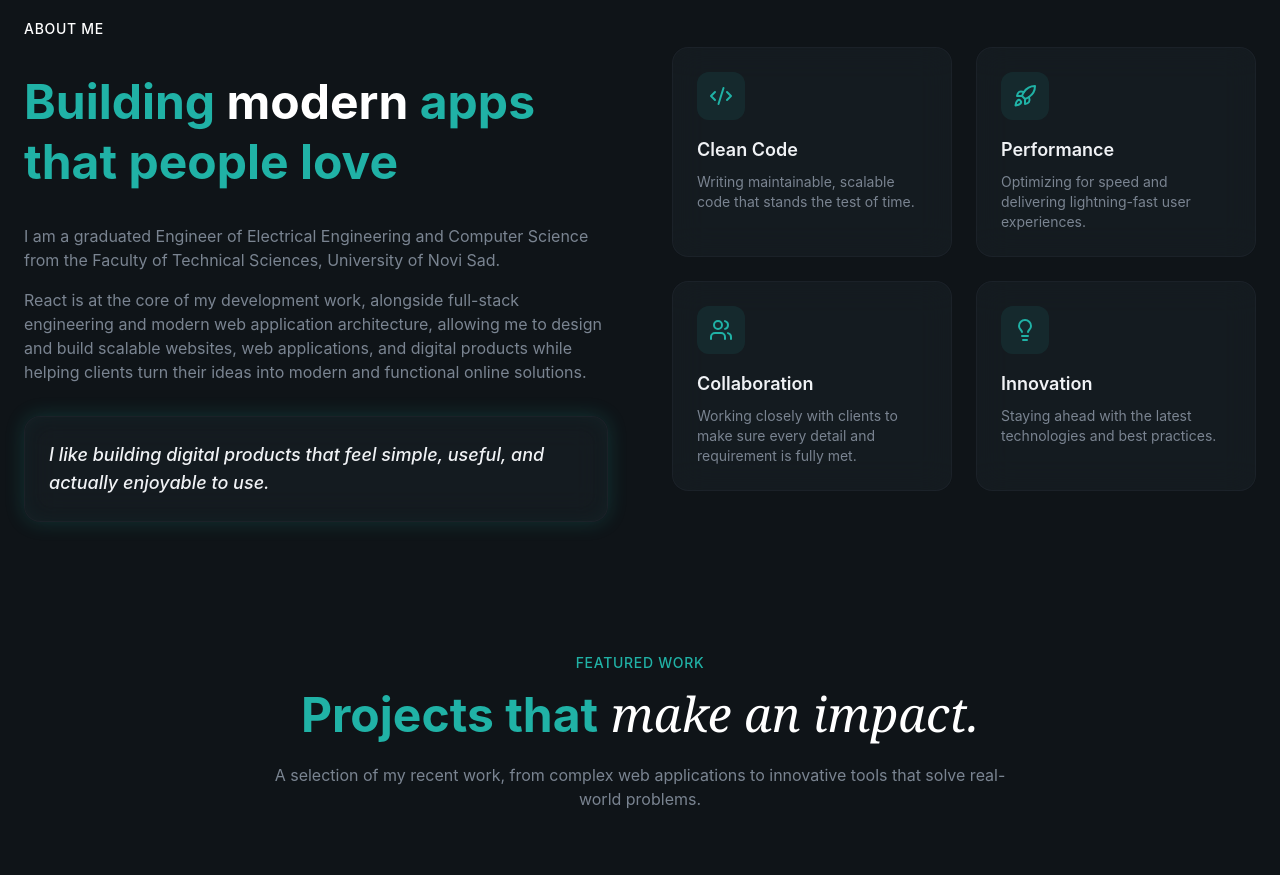
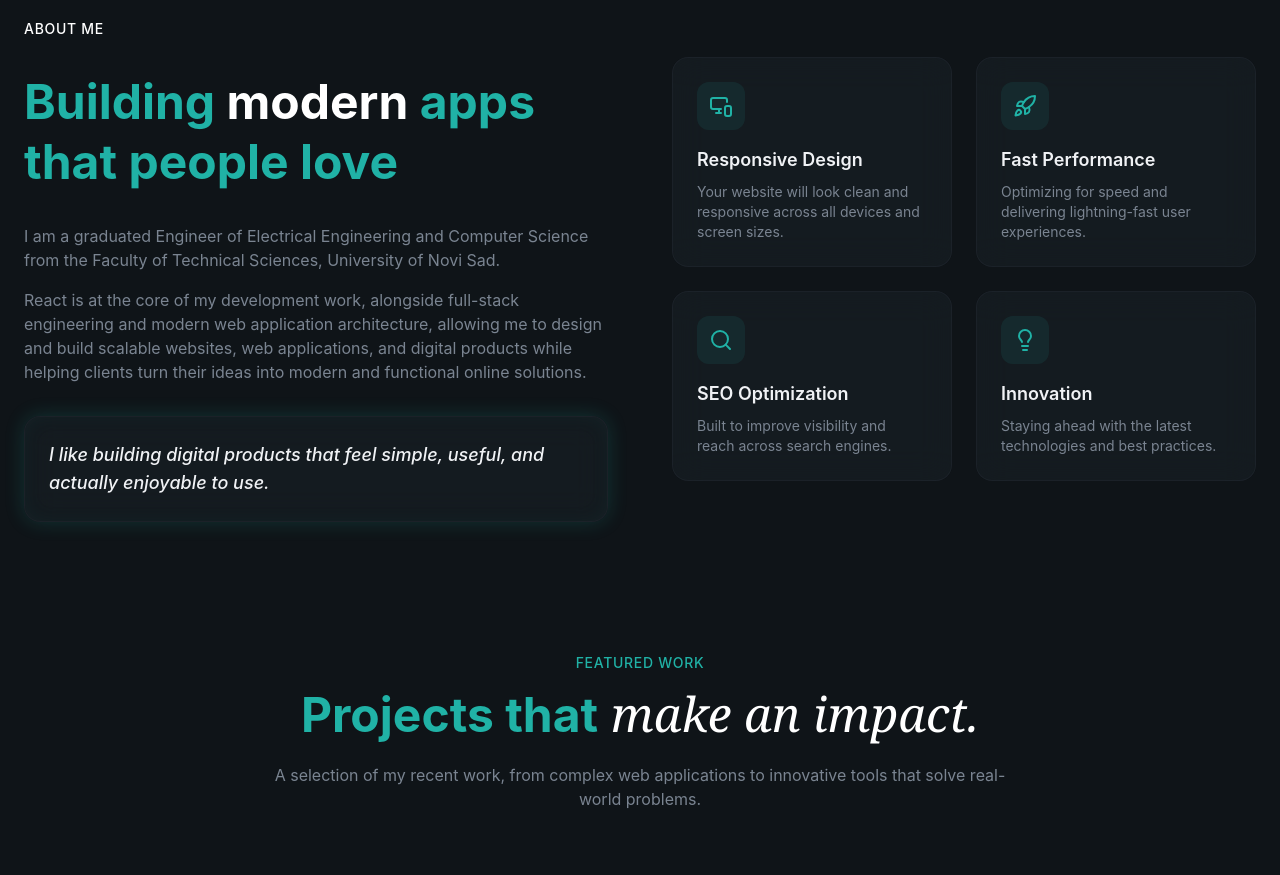
Before and after one commit to NikolaTomic00/nikolatomic-portfolio, a React (Vite) app: page / in a window 1280 px wide. Shown: the part 1000-1875 px from the top of the page. Built offline with nearby package versions, Linux system fonts and the light colour scheme.

Commit message:
Changed icons in about section

```diff
--- a/src/sections/About.jsx
+++ b/src/sections/About.jsx
@@ -1,23 +1,22 @@
-import { Code2, Lightbulb, Rocket, Users } from "lucide-react";
+import { Lightbulb, MonitorSmartphone, Rocket, Search } from "lucide-react";
 
 const highlights = [
   {
-    icon: Code2,
-    title: "Clean Code",
+    icon: MonitorSmartphone,
+    title: "Responsive Design",
     description:
-      "Writing maintainable, scalable code that stands the test of time.",
+      "Your website will look clean and responsive across all devices and screen sizes.",
   },
   {
     icon: Rocket,
-    title: "Performance",
+    title: "Fast Performance",
     description:
       "Optimizing for speed and delivering lightning-fast user experiences.",
   },
   {
-    icon: Users,
-    title: "Collaboration",
-    description:
-      "Working closely with clients to make sure every detail and requirement is fully met.",
+    icon: Search,
+    title: "SEO Optimization",
+    description: "Built to improve visibility and reach across search engines.",
   },
   {
     icon: Lightbulb,
```
